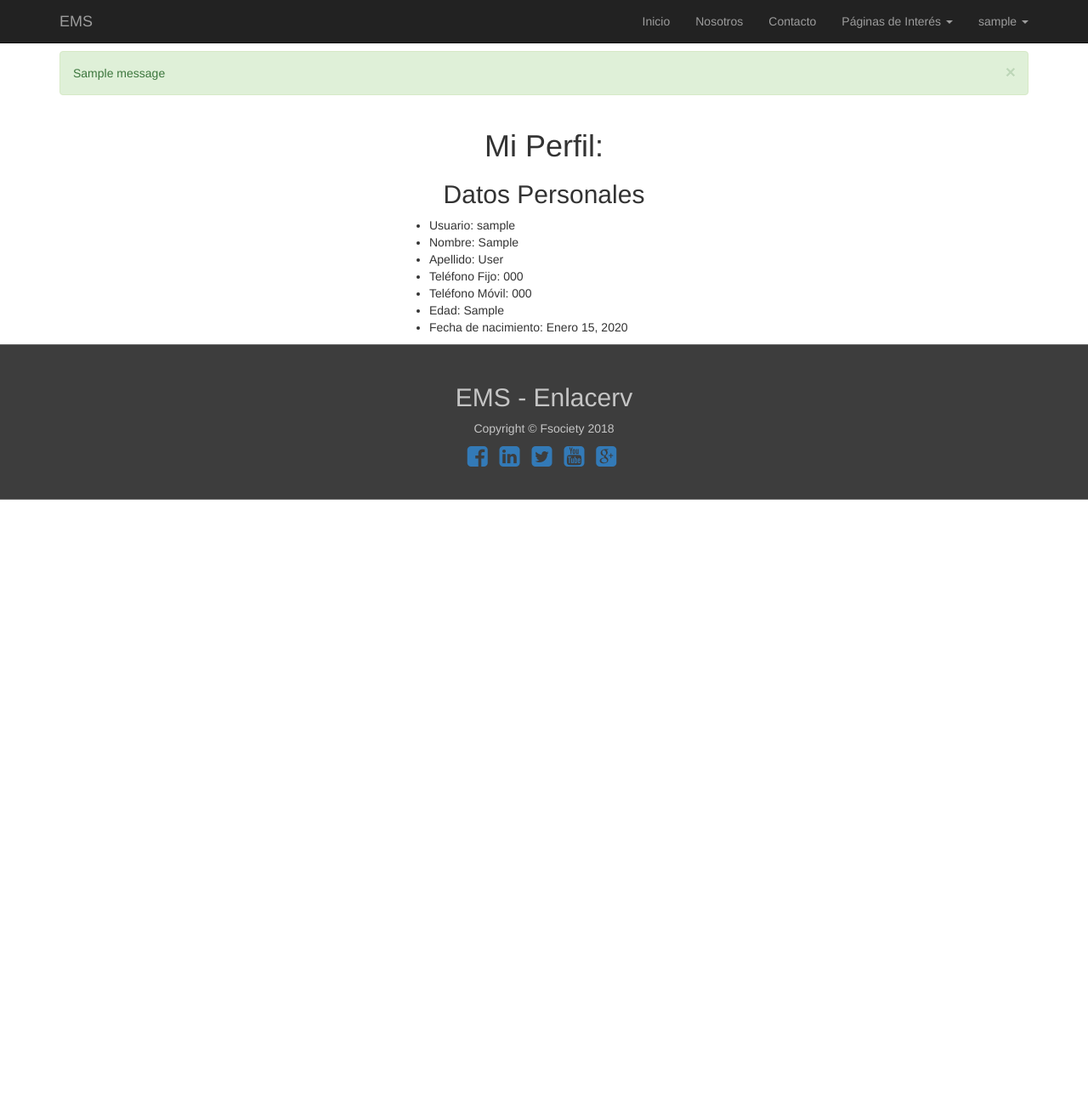
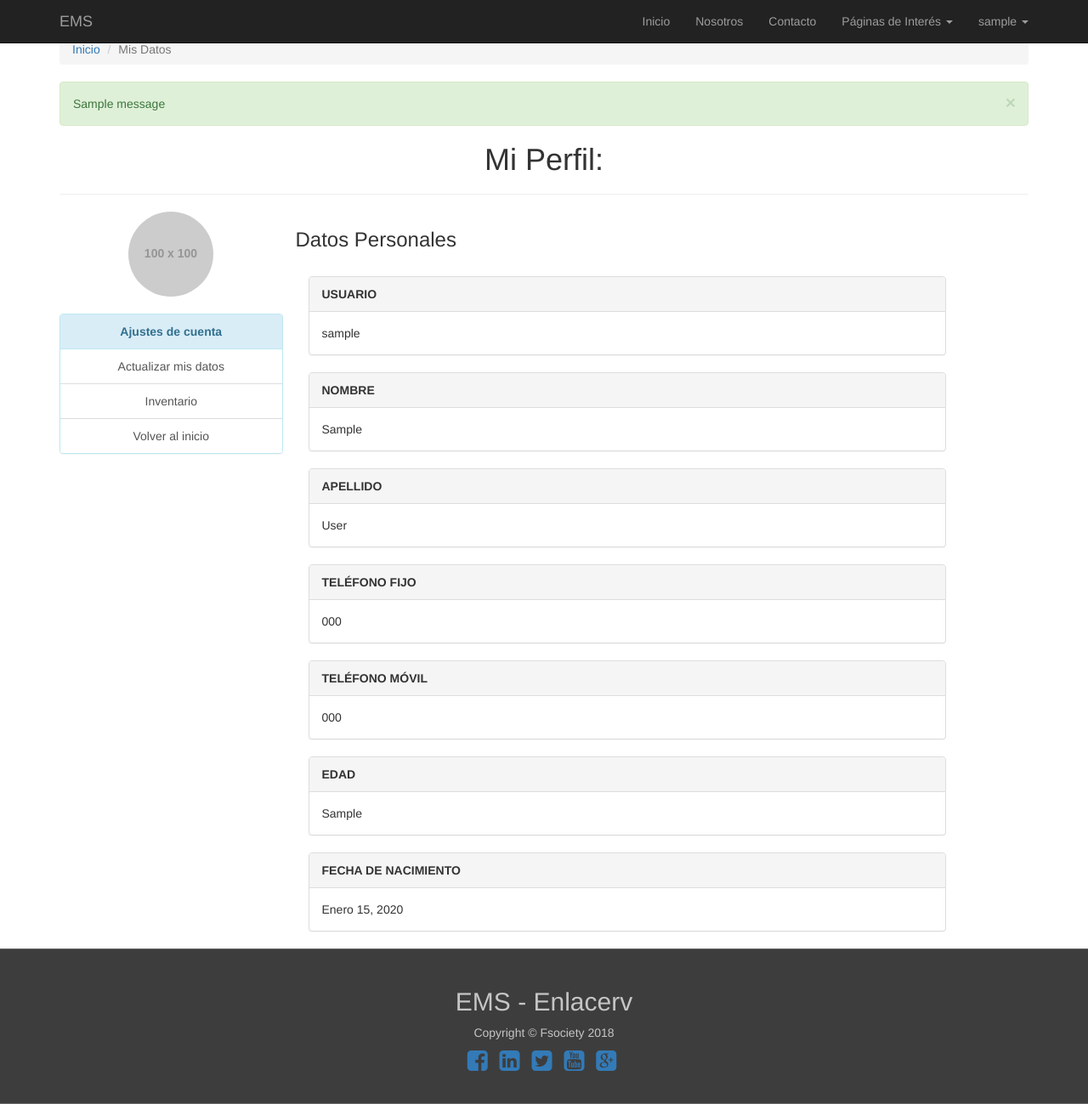
Before and after one commit to paipeikoa/inventario, a Django app: page /profile/ in a window 1280 px wide. Shown: the whole page at 85% size. Before the commit the page ends 588 px from the top, so only its background shows below. Run offline with Django 3.2, Linux system fonts and the light colour scheme; a user stored in the database is signed in; tables that the repository leaves empty hold one stand-in row (values such as "Sample post"); grey boxes labelled with a size stand in for pictures from a placeholder-image service; one stand-in notice (Sample message) is shown; parts of the project's set-up code (start-up, migrations or seed data) failed here and were passed over; some libraries are stand-ins or nearby versions.

Commit message:
Edit profile actualizado

```diff
--- a/enlacerv/settings.py
+++ b/enlacerv/settings.py
@@ -49,6 +49,7 @@ INSTALLED_APPS = [
     'allauth.account',
     'django.contrib.sites',
     'contact',
+    'direcciones',
 
 ]
 
--- a/usuarios/models.py
+++ b/usuarios/models.py
@@ -5,6 +5,7 @@ from allauth.account.signals import user_logged_in, user_signed_up
 from django.contrib.auth.models import User
 from django.db.models.signals import post_save
 from django.dispatch import receiver
+from direcciones.models import Direccion
 
 
 class UserProfile(models.Model):
@@ -13,6 +14,7 @@ class UserProfile(models.Model):
     telefono_movil = models.CharField(max_length=11,verbose_name='telefono_móvil',blank=True)
     edad = models.CharField(max_length=2, verbose_name='edad',blank=True)
     fecha_nacimiento = models.DateField(blank=True,verbose_name='fecha de nacimiento',null=True)
+    #direccion = models.OneToOneField(Direccion, on_delete=models.CASCADE, verbose_name='Direcciones Usuarios')
 
     class Meta:
         verbose_name_plural='Perfiles de Usuario'
@@ -20,12 +22,12 @@ class UserProfile(models.Model):
     def __str__(self):
         return '%s' % (self.user)
 
-
 def create_profile(sender, **kwargs):
     if kwargs['created']:
         user_profile = UserProfile.objects.create(user=kwargs['instance'])
 
 post_save.connect(create_profile, sender=User)
+
 """
 #HOMBRE = 'H'
 #MUJER = 'M'
--- a/usuarios/templates/base.html
+++ b/usuarios/templates/base.html
@@ -35,7 +35,6 @@
 <!-- End container -->
 <script type="text/javascript" src="{% static 'js/jquery.js' %}"></script>
 <script type="text/javascript" src="{% static 'js/bootstrap.min.js' %}"></script>
-<script src="https://js.stripe.com/v3/"></script>
 {% block script %}
 {% endblock %}
 <script type="text/javascript">
--- a/usuarios/templates/profile.html
+++ b/usuarios/templates/profile.html
@@ -3,8 +3,17 @@
 {% load i18n %}
 
 {% block content %}
-<br><br><br>
+<br><br>
 <div class="container">
+    <div class="row">
+        <div class="col-lg-12">
+            <ol class="breadcrumb">
+                <li><a href="/">Inicio</a>
+                </li>
+                <li class="active">Mis Datos</li>
+            </ol>
+        </div>
+    </div>
 	{% for message in messages %}
 		<div class="alert {{ message.tags }} alert-dismissible" role="alert">
 			<button type="button" class="close" data-dismiss="alert" aria-label="Close">
@@ -13,7 +22,82 @@
 			{{ message }}
 		</div>
 	{% endfor %}
+    <h1 style="text-align:center">{% trans "Mi Perfil:" %}</h1>
+  	<hr>
+	<div class="row">
+		<!-- left column -->
+		<div class="col-md-3">
+			<div class="text-center">
+				<img src="//placehold.it/100" class="avatar img-circle" alt="avatar">
+			</div>
+			<br>
+			<div class="panel panel-info">
+	            <div style="text-align:center" class="panel-heading"><b>Ajustes de cuenta</b></div>
+	            <ul class="list-group">
+					<a href="{% url 'edit-profile'%}" style="text-align:center" class="list-group-item">Actualizar mis datos</a>
+  					<a href="#" style="text-align:center" class="list-group-item">Inventario</a>
+  					<a href="/" style="text-align:center" class="list-group-item">Volver al inicio</a>
+				</ul>
+	       	</div>
+		</div>
+	    <div>
+	       	<h3>Datos Personales</h3>
+	    </div>
+	    <br>
+	    <div class="col-md-8 personal-info">
+	       	<div class="panel panel-default">
+	            <div class="panel-heading"><b>USUARIO</b></div>
+	            <div class="panel-body"> {{user.username}}
+	            </div>
+	       	</div>
+	        <div class="panel panel-default">
+	            <div class="panel-heading"><b>NOMBRE</b></div>
+	            <div class="panel-body"> {{user.first_name}}
+	            </div>
+	       	</div>
+	       	<div class="panel panel-default">
+	            <div class="panel-heading"><b>APELLIDO</b></div>
+	            <div class="panel-body"> {{user.last_name}}
+	            </div>
+	       	</div>
+	       	<div class="panel panel-default">
+	            <div class="panel-heading"><b>TELÉFONO FIJO</b></div>
+	            <div class="panel-body"> {{user.userprofile.telefono_fijo}}
+	            </div>
+	       	</div>
+	       	<div class="panel panel-default">
+	            <div class="panel-heading"><b>TELÉFONO MÓVIL</b></div>
+	            <div class="panel-body"> {{user.userprofile.telefono_movil}}
+	            </div>
+	       	</div>
+	       	<div class="panel panel-default">
+	            <div class="panel-heading"><b>EDAD</b></div>
+	            <div class="panel-body"> {{user.userprofile.edad}}
+	            </div>
+	       	</div>
+	       	<div class="panel panel-default">
+	            <div class="panel-heading"><b>FECHA DE NACIMIENTO</b></div>
+	            <div class="panel-body"> {{user.userprofile.fecha_nacimiento}}
+	            </div>
+	       	</div>
+	    </div>
+  	</div>
+</div>
+
+{% endblock %}
+<!--<div class="container">
+	<a href="mailto:info@support.com">info@support.com</a></td>
+	{% for message in messages %}
+		  <div class="alert {{ message.tags }} alert-dismissible" role="alert">
+		    <button type="button" class="close" data-dismiss="alert" aria-label="Close">
+		      <span aria-hidden="true">&times;</span>
+		    </button>
+		    {{ message }}
+		  </div>
+	{% endfor %}
+</div>
     <div class="col-md-4 col-md-offset-4">
+
         <h1 style="text-align:center">{% trans "Mi Perfil:" %}</h1>
 		<h2 style="text-align:center">Datos Personales</h2>
 		<ul>
@@ -24,7 +108,6 @@
 		  	<li>Teléfono Móvil: {{ user.userprofile.telefono_movil }}</li>
 		  	<li>Edad: {{ user.userprofile.edad }}</li>
 		  	<li>Fecha de nacimiento: {{ user.userprofile.fecha_nacimiento }}</li>
+		  	<li>Dirección: {{ user.userprofile.direccion }}</li>
 		</ul>
-	</div>
-</div>
-{% endblock %}
+	</div>-->
--- a/usuarios/views.py
+++ b/usuarios/views.py
@@ -32,16 +32,17 @@ def edit_profile(request):
     data = {'telefono_fijo':request.user.userprofile.telefono_fijo,
             'telefono_movil':request.user.userprofile.telefono_movil,
             'edad':request.user.userprofile.edad,
-            'fecha_nacimiento':request.user.userprofile.fecha_nacimiento
+            'fecha_nacimiento':request.user.userprofile.fecha_nacimiento,
     }
 
     user_profile_form = EditProfileForm(request.POST or None, instance=request.user, initial=data)
 
     if request.method == 'POST':
         if user_profile_form.is_valid():
+            print(data)
             user_profile_form.save(commit=True)
             user_edit_form = UserProfileEdit(data=request.POST,instance=request.user.userprofile)
             user_edit_form.save(commit=True)
-            messages.success(request,'Los Cambios se guardaron éxito')
+            messages.success(request,'Los cambios se guardaron éxito')
             return redirect(reverse('profile'))
     return render(request, 'edit-profile.html', context={'form':user_profile_form})
```
Also changed, not shown: direcciones/models.py (+4 -4 lines), usuarios/forms.py (+28 -11 lines), usuarios/templates/edit-profile.html (+12 -7 lines), direcciones/migrations/0001_initial.py, usuarios/migrations/0001_initial.py, usuarios/migrations/0002_auto_20180312_1640.py (deleted), usuarios/migrations/0002_remove_userprofile_direccion.py. Lines whose indentation alone changed are shown as unchanged.
